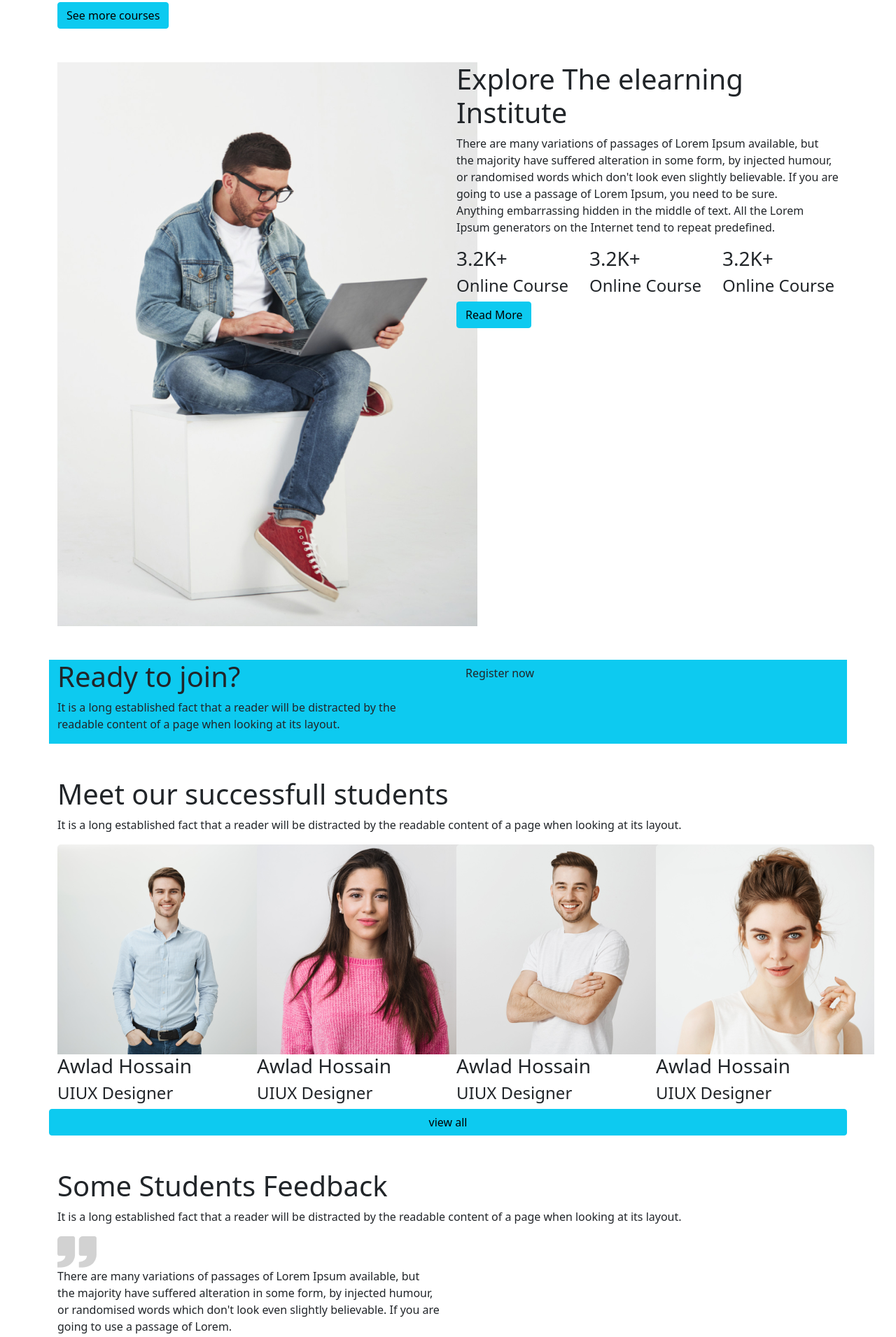
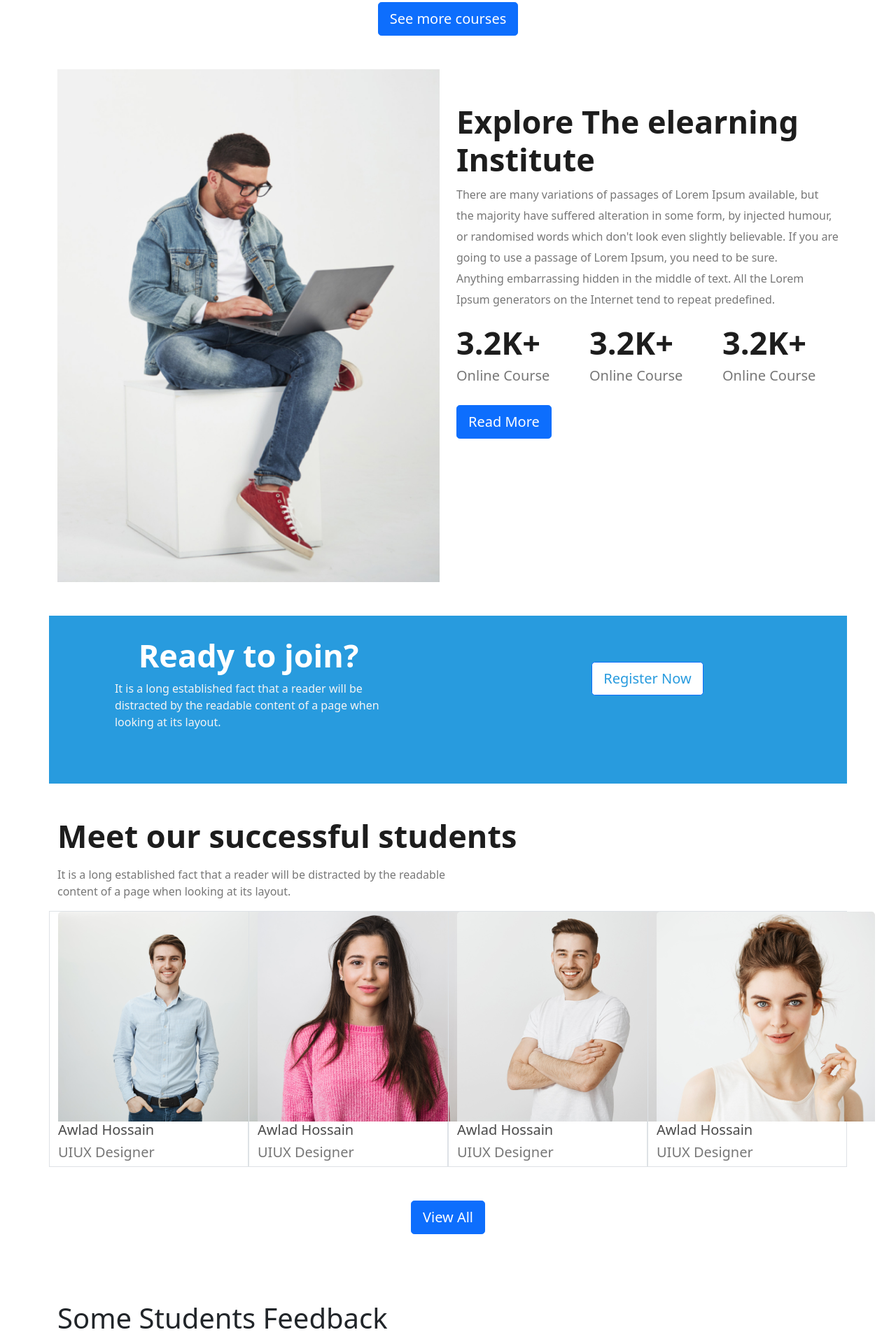
Before and after one commit to Faranna/Edtech, a plain HTML site: page index.html in a window 1280 px wide. Shown: the part 1537-3448 px from the top of the page at 70% size. Drawn offline with nearby package versions, Linux system fonts and the light colour scheme; files that its build step writes are made by us from their sources; files whose address does not match are found by name.

Commit message:
upto meet

```diff
--- a/index.html
+++ b/index.html
@@ -181,16 +181,18 @@
                     </div>
                 </div>
             </div>
-            <div class="btn btn-info text-center">See more courses</div>
+            <div class="text-center my-5">
+                <button class="btn btn-primary text-center btn-lg ">See more courses</button>
+            </div>
         </div>
     </section>
     <!-- explore -->
-    <section class="container my-5">
+    <section class="container explore my-5">
         <div class="row">
             <div class="col-md-6">
-                <img src="images/working.png" alt="">
+                <img src="images/working.png" class="img-fluid" alt="">
             </div>
-            <div class="col-md-6">
+            <div class="col-md-6 my-5 ">
                 <h1>Explore The elearning Institute</h1>
                 <p>There are many variations of passages of Lorem Ipsum available, but the majority have suffered
                     alteration in some form, by injected humour, or randomised words which don't look even slightly
@@ -198,7 +200,7 @@
 
                     Anything embarrassing hidden in the middle of text. All the Lorem Ipsum generators on the Internet
                     tend to repeat predefined.</p>
-                <div class="row">
+                <div class="row ">
                     <div class="col-md-4">
                         <h3>3.2K+</h3>
                         <h4>Online Course</h4>
@@ -212,53 +214,82 @@
                         <h4>Online Course</h4>
                     </div>
                 </div>
-                <div class="btn btn-info">
+                <div class="btn btn-primary btn-lg">
                     Read More
                 </div>
             </div>
         </div>
     </section>
     <!-- modal -->
-    <section class="container bg-info ">
+    <section class="container ready ">
         <div class="row">
-            <div class="col-md-6">
-                <h1>Ready to join?</h1>
+            <div class="col-md-6 d-flex align-items-center flex-column">
+                <h1 class="">Ready to join?</h1>
                 <p>It is a long established fact that a reader will be distracted by the readable content of a page when
                     looking at its layout.</p>
             </div>
-            <div class="col-md-6">
-                <div class="btn">Register now</div>
+            <div class="col-md-6 d-flex align-items-center justify-content-around ">
+
+                <!-- Button trigger modal -->
+                <button type="button" class="btn btn-primary custom btn-lg" data-bs-toggle="modal"
+                    data-bs-target="#exampleModal">
+                    Register Now
+                </button>
+
+                <!-- Modal -->
+                <div class="modal fade" id="exampleModal" tabindex="-1" aria-labelledby="exampleModalLabel"
+                    aria-hidden="true">
+                    <div class="modal-dialog">
+                        <div class="modal-content">
+                            <div class="modal-header">
+                                <h5 class="modal-title" id="exampleModalLabel">Modal title</h5>
+                                <button type="button" class="btn-close" data-bs-dismiss="modal"
+                                    aria-label="Close"></button>
+                            </div>
+                            <div class="modal-body">
+                                Give bonus marks please
+                            </div>
+                            <div class="modal-footer">
+                                <button type="button" class="btn btn-secondary" data-bs-dismiss="modal">Close</button>
+                                <button type="button" class="btn btn-primary">Save changes</button>
+                            </div>
+                        </div>
+                    </div>
+                </div>
             </div>
         </div>
 
     </section>
     <!-- meet students -->
-    <section class="container my-5">
-        <h1>Meet our successfull students</h1>
-        <p>It is a long established fact that a reader will be distracted by the readable content of a page when looking
+    <section class="container meet  my-5">
+        <h1 class="text-left">Meet our successful students</h1>
+        <p class="my-3">It is a long established fact that a reader will be distracted by the readable content of a page
+            when looking
             at its layout.</p>
         <div class="row ">
-            <div class="col-md-3">
+            <div class="col-md-3 border">
                 <img src="images/student/student-1.png" alt="">
                 <h3>Awlad Hossain</h3>
                 <h4>UIUX Designer</h4>
             </div>
-            <div class="col-md-3">
+            <div class="col-md-3 border ">
                 <img src="images/student/student-2.png" alt="">
                 <h3>Awlad Hossain</h3>
                 <h4>UIUX Designer</h4>
             </div>
-            <div class="col-md-3">
+            <div class="col-md-3 border">
                 <img src="images/student/student-3.png" alt="">
                 <h3>Awlad Hossain</h3>
                 <h4>UIUX Designer</h4>
             </div>
-            <div class="col-md-3">
+            <div class="col-md-3 border">
                 <img src="images/student/student-4.png" alt="">
                 <h3>Awlad Hossain</h3>
                 <h4>UIUX Designer</h4>
             </div>
-            <div class="btn btn-info">view all</div>
+            <div class="text-center my-5">
+                <button class="btn btn-primary btn-lg">View All</button>
+            </div>
 
         </div>
     </section>
--- a/style.css
+++ b/style.css
@@ -68,3 +68,75 @@ body {
     margin-top: 10px;
     margin-left: 20px;
 }
+
+.explore h1 {
+    color: #1D1D1D;
+    font-size: 45px;
+    font-weight: 700;
+}
+
+.explore p {
+    color: #777777;
+    font-size: 16px;
+    line-height: 30px;
+    margin-bottom: 20px;
+}
+
+.explore h3 {
+    color: #1D1D1D;
+    font-size: 45px;
+    font-weight: 700;
+}
+
+.explore h4 {
+    color: #777777;
+    font-size: 20px;
+    font-weight: 500;
+    margin-bottom: 30px;
+}
+
+.ready {
+    height: 30vh;
+    background-color: #289BDE;
+}
+
+.ready h1 {
+    margin-top: 30px;
+    color: #ffffff;
+    font-size: 45px;
+    font-weight: 600;
+}
+
+.ready p {
+    color: #F4F4F4;
+    font-size: 16px;
+    width: 70%;
+}
+
+.custom {
+    background-color: #ffffff !important;
+    color: #289BDE !important;
+}
+
+.meet h1 {
+    color: #1D1D1D;
+    font-size: 45px;
+    font-weight: 600;
+
+}
+
+.meet p {
+    color: #777777;
+    font-weight: 16px;
+    width: 50%;
+}
+
+.meet h3 {
+    color: #4A4A4A;
+    font-size: 20px;
+}
+
+.meet h4 {
+    color: #777777;
+    font-size: 20px;
+}
```
